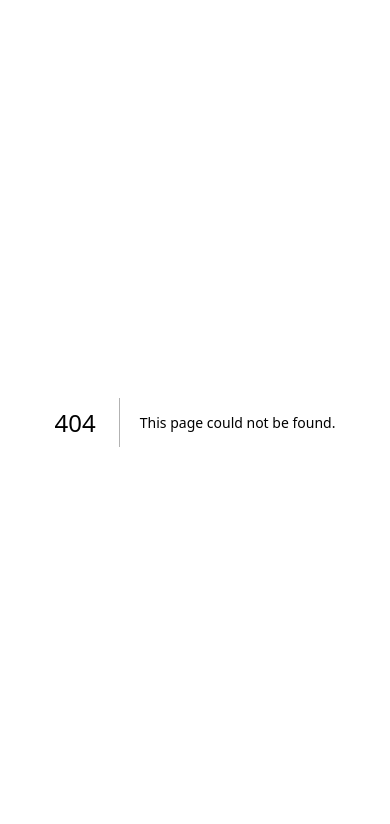
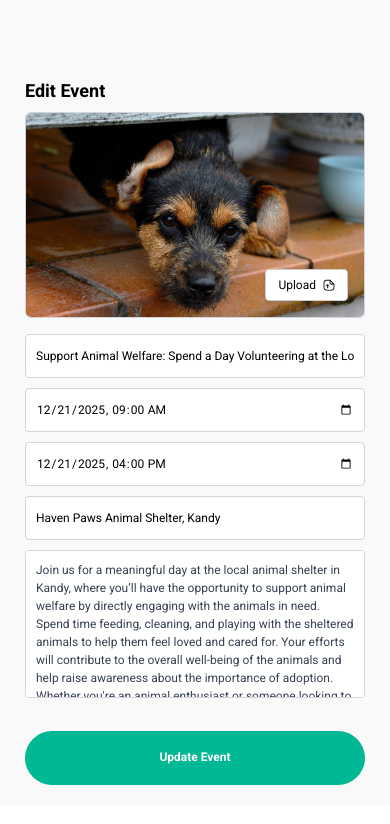
Before and after one commit to Code-Plus-lyxux/charity-events-web-front, a Next.js app: page /edit_events in a window 390 px wide. Before the commit this address had no page. Shown: the top 824 px of the page. Built offline with nearby package versions, Linux system fonts and the light colour scheme.

Commit message:
Edit events

```diff
--- /dev/null
+++ b/src/app/edit_events/edit_events.css
@@ -0,0 +1,94 @@
+@media (max-width: 640px) {
+
+  .edit-events-section {
+    display: flex;
+    flex-direction: column;
+    align-items: center;
+    width: 100%;
+    height: 100%;
+    padding: 20px;
+    font-family: 'Roboto', sans-serif;
+    background-color: #f9f9f9;
+    margin-top: -20px;
+  }
+
+  .edit-events-header h1 {
+    font-size: 18px;
+    font-weight: 600;
+    line-height: 21px;
+    margin-bottom: -50px;
+
+  }
+
+  .edit-events-form-section {
+    width: 100%;
+    max-width: 340px;
+    gap: 14px;
+  }
+
+
+  .edit-events-form input,
+  .edit-events-form textarea {
+    width: 100%;
+    padding: 10px;
+    margin-bottom: 10px;
+    border: 1px solid #575757 20%;
+    border-radius: 4px;
+    font-size: 12px;
+    gap: 10px;
+
+  }
+
+  .edit-events-form textarea {
+    resize: none;
+  }
+
+  .edit-events-form-submit {
+    color: #fff;
+    font-size: 12px;
+    font-weight: 600;
+    padding: 0.75rem;
+    border: none;
+    border-radius: 50px;
+    cursor: pointer;
+    transition: background-color 0.3s ease;
+  }
+
+
+  .edit-events-form-image {
+    position: relative;
+    width: 100%;
+    height: 206px;
+    border-radius: 6px;
+    overflow: hidden;
+    background-color: #f4f4f4;
+  }
+
+  .edit-events-form-image img {
+    width: 100%;
+    height: 100%;
+    object-fit: cover;
+  }
+
+  .edit-events-form-image label {
+    position: absolute;
+    bottom: 16px;
+    right: 16px;
+    display: flex;
+    align-items: center;
+    gap: 7px;
+    font-size:12px ;
+    border: 1px solid #ccc;
+    border-radius: 4px;
+    cursor: pointer;
+    box-shadow: 0 2px 4px rgba(0, 0, 0, 0.1);
+  }
+  .edit-events-form-image label img{
+    width: 12px;
+    height: 12px;
+  }
+
+  .edit-events-form-image input {
+    display: none;
+  }
+}
--- /dev/null
+++ b/src/app/edit_events/page.jsx
@@ -0,0 +1,130 @@
+'use client'
+import React, { useState } from 'react';
+import './edit_events.css';
+
+const Page = () => {
+  const [imagePreview, setImagePreview] = useState('/images/dog home.jpeg');
+  const [formData, setFormData] = useState({
+    eventName: "Support Animal Welfare: Spend a Day Volunteering at the Local Shelter and Make a Difference",
+    startDateTime: "2025-12-21T09:00",
+    endDateTime: "2025-12-21T16:00",
+    location: "Haven Paws Animal Shelter, Kandy",
+    aboutEvent: "Join us for a meaningful day at the local animal shelter in Kandy, where you’ll have the opportunity to support animal welfare by directly engaging with the animals in need. Spend time feeding, cleaning, and playing with the sheltered animals to help them feel loved and cared for. Your efforts will contribute to the overall well-being of the animals and help raise awareness about the importance of adoption. Whether you're an animal enthusiast or someone looking to give back, this event will make a lasting impact on the lives of many animals. Together, we can make a real difference in the community and help create a brighter future for these deserving animals. By volunteering, you'll also have the chance to connect with other like-minded individuals who share your passion for animal welfare. It's an excellent opportunity to learn more about the needs of animals in our community while making new friends and strengthening the bond we all share for a cause greater than ourselves. Your presence matters, and together, we can create lasting change.",
+  });
+
+  //image upload
+  const handleImageUpload = (e) => {
+    const file = e.target.files[0];
+    if (file) {
+      const reader = new FileReader();
+      reader.onloadend = () => {
+        setImagePreview(reader.result);
+      };
+      reader.readAsDataURL(file);
+    }
+  };
+
+  //input change
+  const handleInputChange = (e) => {
+    const { name, value } = e.target;
+    setFormData((prevData) => ({
+      ...prevData,
+      [name]: value,
+    }));
+  };
+
+  const handleSubmit = (e) => {
+    e.preventDefault();
+  };
+
+  return (
+    <div className="edit-events-section font-roboto flex flex-col items-center w-full h-full bg-gray-50 p-7">
+      <div className="edit-events-form-section mt-4 w-full max-w-5xl">
+      <div className="edit-events-header w-full max-w-5xl mt-16  flex items-start ">
+        <h1 className="text-[32px] leading-[37.5px] font-semibold ">Edit Event</h1>
+      </div>
+        <form onSubmit={handleSubmit} className="edit-events-form mt-8">
+          <div className="edit-events-form-image relative w-full h-[616px] border border-gray-300 rounded-[6px] overflow-hidden mb-4">
+            {imagePreview ? (
+              <img
+                src={imagePreview}
+                alt="Event"
+                className="w-full h-full object-cover"
+              />
+            ) : (
+              <div className="flex justify-center items-center w-full h-full bg-gray-100">
+                <p className="text-gray-500">No Image Selected</p>
+              </div>
+            )}
+            <label
+              htmlFor="file-upload"
+              className="absolute bottom-[16px] right-[16px] px-[12px] py-[6px] gap-1 bg-white text-black border border-gray-300 rounded-[4px] flex items-center shadow-md cursor-pointer"
+            >
+              Upload
+              <img
+                src="/icons/document-upload.png"
+                alt="export"
+                className="doc-icon w-[18px] h-[18px]"
+              />
+            </label>
+            <input
+              id="file-upload"
+              type="file"
+              className="hidden"
+              accept="image/*"
+              onChange={handleImageUpload}
+            />
+          </div>
+          <input
+            type="text"
+            name="eventName"
+            value={formData.eventName}
+            onChange={handleInputChange}
+            placeholder="Event Name"
+            className="w-full h-[44px] border border-gray-300 mb-4 p-4 rounded-[6px] text-[18px]"
+          />
+          <input
+            type="datetime-local"
+            name="startDateTime"
+            value={formData.startDateTime}
+            onChange={handleInputChange}
+            placeholder="Start date and time"
+            className="w-full h-[44px] border border-gray-300 mb-4 p-3 rounded-[6px] text-[18px]"
+          />
+          <input
+            type="datetime-local"
+            name="endDateTime"
+            value={formData.endDateTime}
+            onChange={handleInputChange}
+            placeholder="End date and time"
+            className="w-full h-[44px] border border-gray-300 mb-4 p-3 rounded-[6px] text-[18px]"
+          />
+          <input
+            type="text"
+            name="location"
+            value={formData.location}
+            onChange={handleInputChange}
+            placeholder="Location"
+            className="w-full h-[44px] border border-gray-300 mb-4 p-3 rounded-[6px] text-[18px]"
+          />
+          <textarea
+            name="aboutEvent"
+            value={formData.aboutEvent}
+            onChange={handleInputChange}
+            placeholder="About Event"
+            className="w-full border border-gray-300 mb-4 p-3 rounded-[6px] text-[18px] text-gray-700"
+            rows="7"
+          ></textarea>
+          <button
+            type="submit"
+            className=" edit-events-form-submit w-full bg-greenbutton text-white font-medium rounded-[50px] h-[54px] text-[18px] leading-[21.09px] text-fc p-2 mt-4"
+          >
+            Update Event
+          </button>
+        </form>
+      </div>
+    </div>
+  );
+};
+
+export default Page;
```
Also changed, not shown: public/icons/document-upload.png (added).
